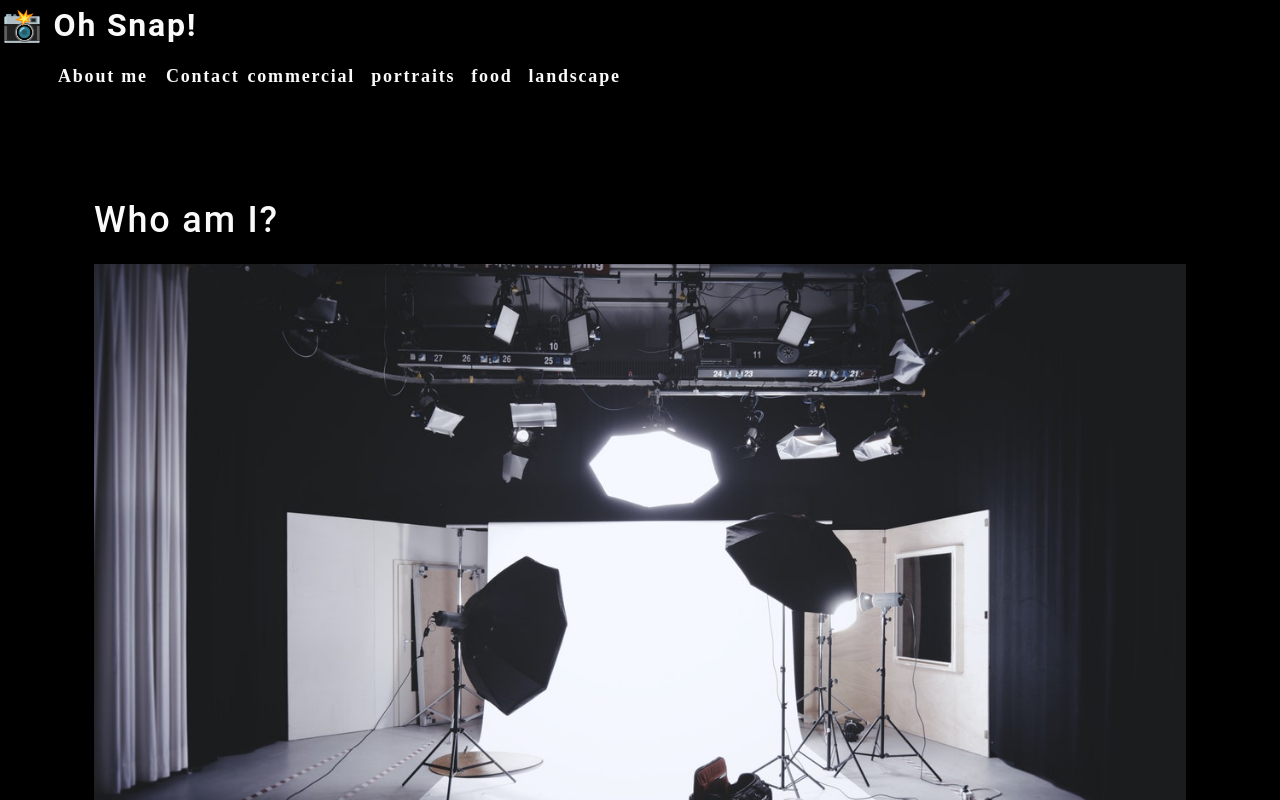
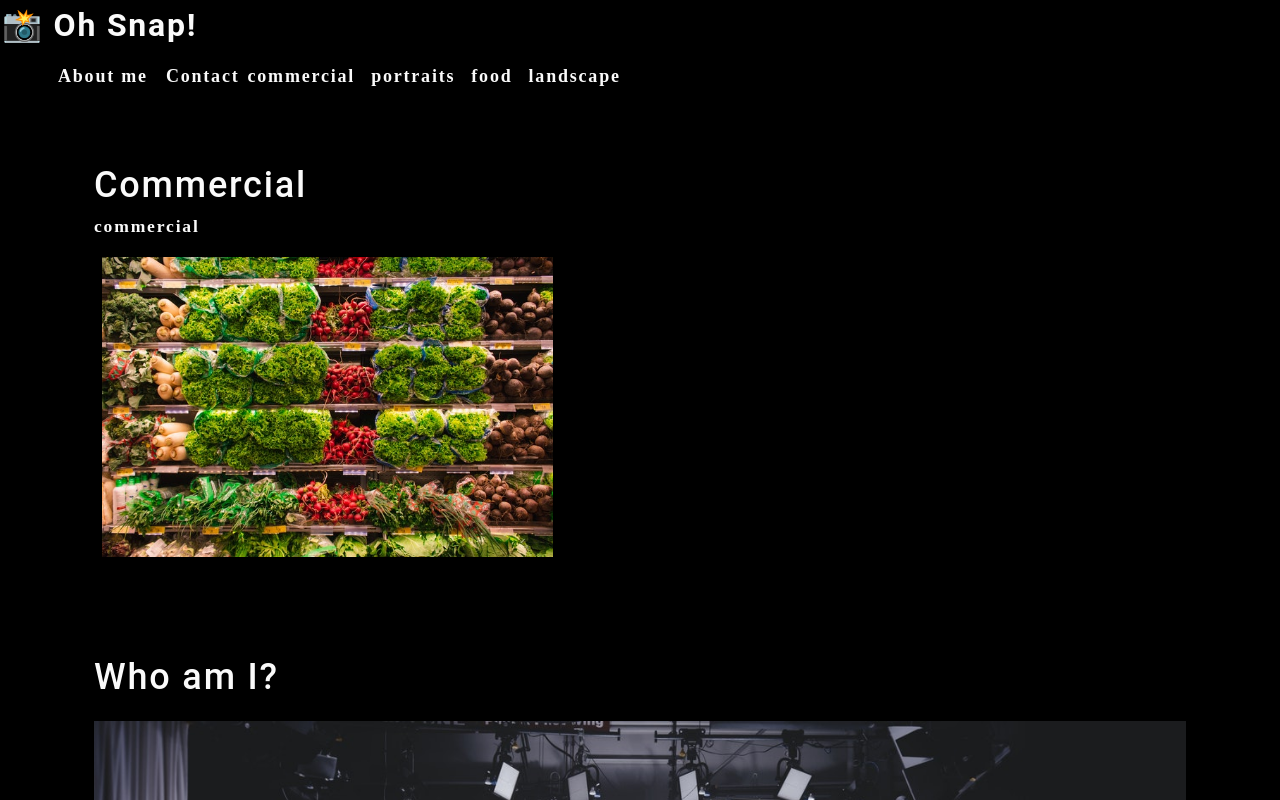
Before and after one commit to jypara-git/photo-port, a React (Create React App) app: page / in a window 1280 px wide. Shown: the top 800 px of the page. Built offline with nearby package versions, Linux system fonts and the light colour scheme.

Commit message:
created the gallery component

```diff
--- a/src/App.js
+++ b/src/App.js
@@ -2,12 +2,14 @@
 // import './App.css';
 import About from './components/About';
 import Nav from './components/Nav';
+import Gallery from './components/Gallery';
 
 function App() {
   return (
     <div>
       <Nav></Nav>
       <main>
+        <Gallery></Gallery>
         <About></About>
       </main>
     </div>
--- /dev/null
+++ b/src/components/Gallery/index.js
@@ -0,0 +1,20 @@
+import React from 'react';
+import { capitalizeFirstLetter } from '../../utils/helpers';
+import photo from "../../assets/small/commercial/0.jpg";
+
+function Gallery(props) {
+    const currentCategory = {
+        name: "commercial",
+        description: "Photos of grocery stores, food trucks, and other commercial projects",
+    };
+    return (
+        <section>
+            <h1>{capitalizeFirstLetter(currentCategory.name)}</h1>
+            <p>{currentCategory.name}</p>
+            <div>
+                <img src={photo} alt="Commercial Example" className="img-thumbnail mx-1" />
+            </div>
+        </section>
+    );
+}
+export default Gallery;
```
